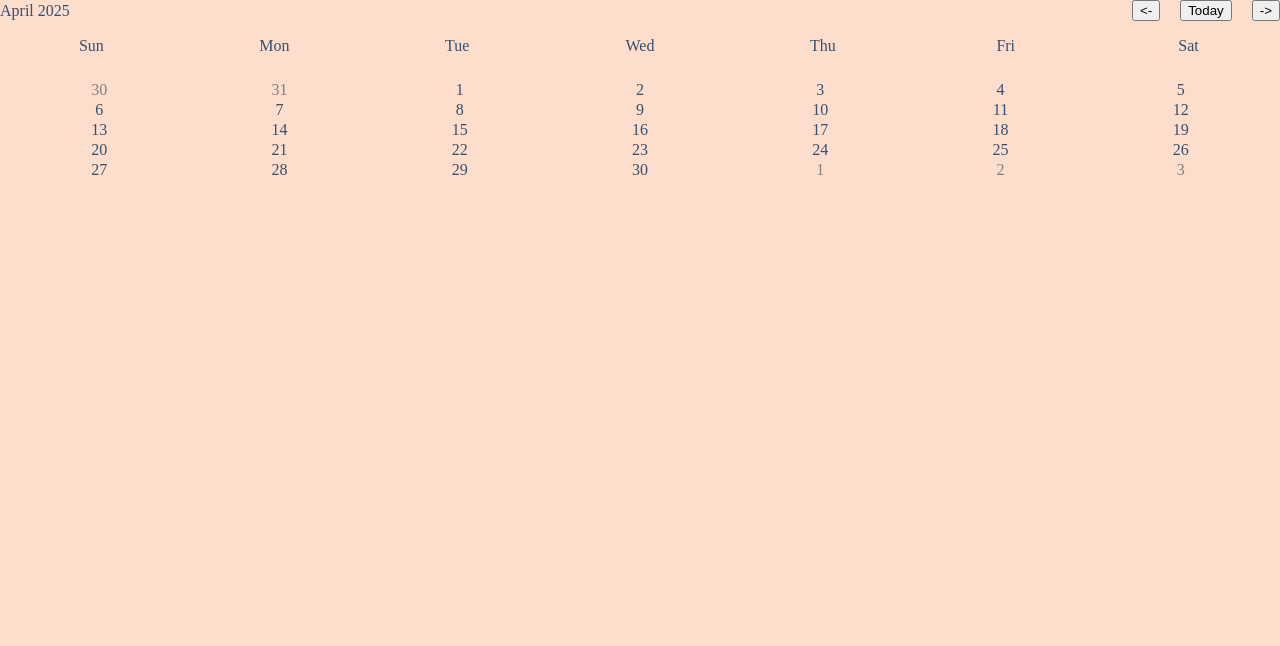
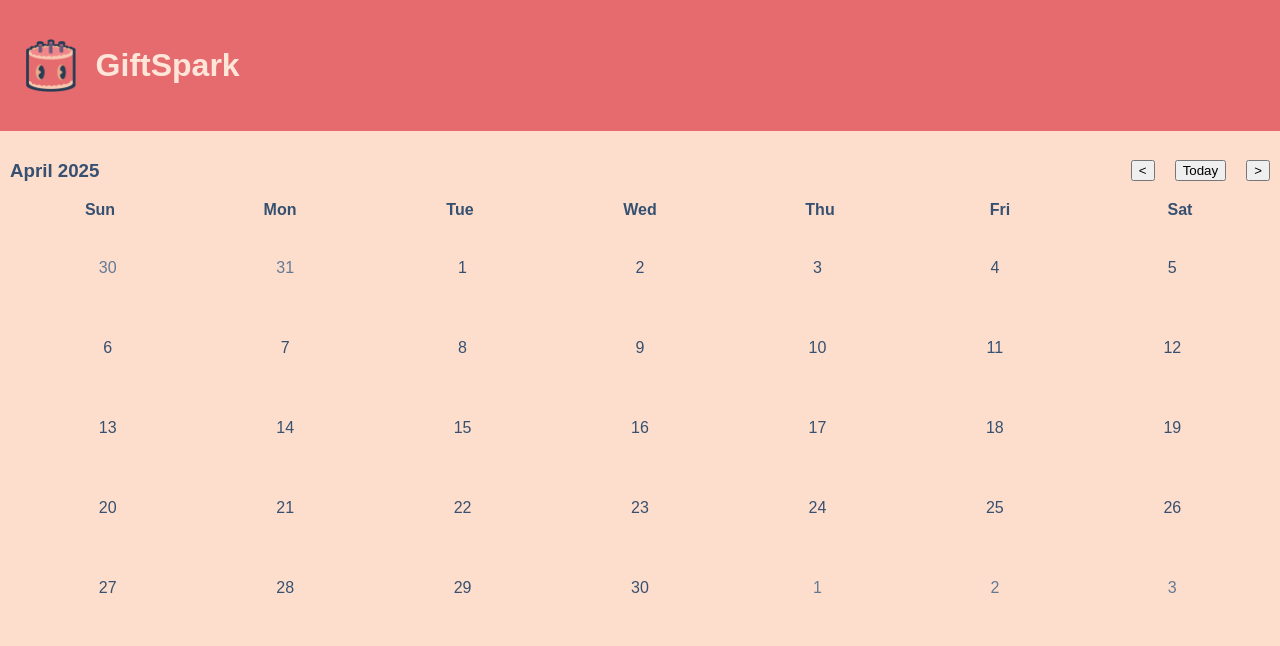
Before and after one commit to guerv/giftspark, a PHP site: page /cal.html in a window 1280 px wide. Shown: the top 646 px of the page. Run offline with PHP 8.4, Linux system fonts and the light colour scheme.

Commit message:
changes to design

```diff
--- a/cal.html
+++ b/cal.html
@@ -16,19 +16,25 @@
     </head>
 
     <body>
-        <div id="navbar"></div>
+        <div id="navbar">
+            <img src="images/navbarlogoSMALL.png" width="50px" />
+            <h1>GiftSpark</h1>
+        </div>
+
+        <div id="container">
             <div id="calContainer">
                 <div id="calNav">
-                <div id="dateLabel"></div>
+                    <div><h3 id="dateLabel"></h3></div>
                     <div id="navInput">
-                    <input type="button" id="prev" value="<-" >
-                    <input type="button" id="today" value="Today">
-                    <input type="button" id="next" value="->">
+                        <input type="button" id="prev" value="<" />
+                        <input type="button" id="today" value="Today" />
+                        <input type="button" id="next" value=">" />
                     </div>
                 </div>
 
                 <div id="weekdays" class="weekdays"></div>
                 <div id="days" class="days"></div>
             </div>
+        </div>
     </body>
 </html>
--- a/css/cal.css
+++ b/css/cal.css
@@ -1,15 +1,28 @@
 body {
+    background-color: #FDDDCC;
+    color:#355070;
+    font-family: sans-serif;
+    margin:0;
+}
+
+#navbar {
+    background-color: #E56B6F;
+    color: #ffe6d9;
+
+    display:flex;
+    align-items: center;
+    padding:2%;
+    gap:20px;
+}
+
+#container {
     display: flex;
     justify-content: center;
     align-items: center;
-    margin:0;
-    background-color: #FDDDCC;
-    color:#355070;
+    padding:10px;
 }
-
 #calContainer {
     width: 100%;
-
 }
 #calNav {
     display:flex;
@@ -40,7 +53,8 @@ body {
     justify-content: center;
     align-items: center;
     position: relative;
+    padding:30px;
 }
 .day.otherMonth {
-    color:gray;
+    color:#637a95;
 }
--- a/js/calendar.js
+++ b/js/calendar.js
@@ -15,7 +15,7 @@ window.addEventListener("load", function (event) {
 
     weekdays.forEach(day => {
         let dayNode = document.createElement("div");
-        let text = document.createElement("p");
+        let text = document.createElement("strong");
         text.innerHTML = day;
         dayNode.appendChild(text);
         weekdaysNode.appendChild(dayNode);
@@ -69,6 +69,7 @@ window.addEventListener("load", function (event) {
             daysNode.appendChild(dayNode);
         }
 
+        // next month's days
         for (let i = 1; i <= daysNextMonth; i++) {
             let dayNode = document.createElement("div");
             dayNode.classList.add("day", "otherMonth");
```
Lines whose indentation alone changed are shown as unchanged.
